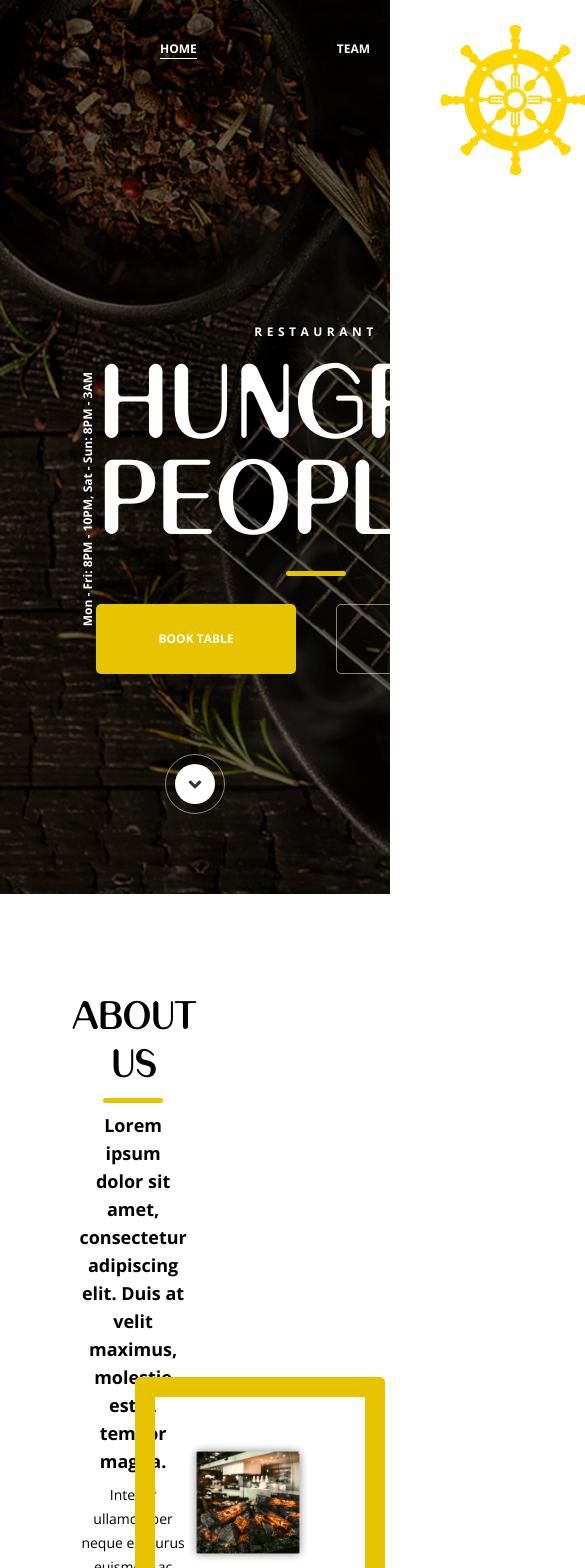
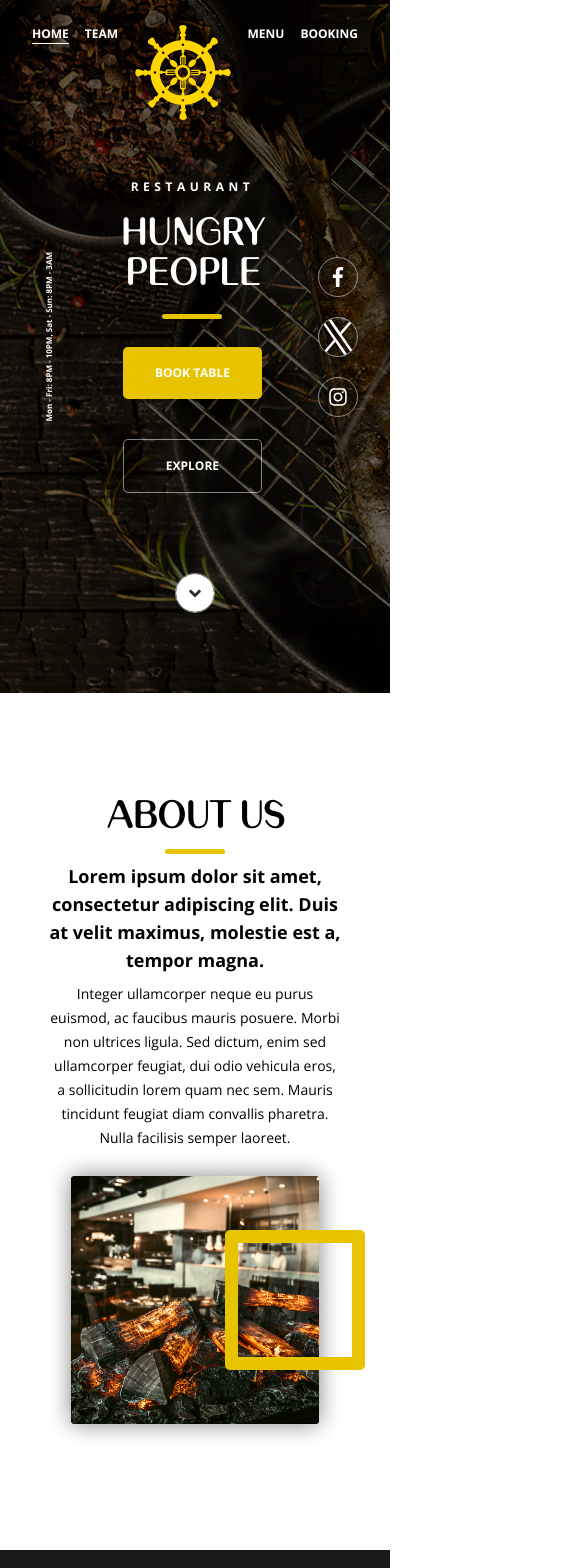
Before and after one commit to AbuTokio/restaurant-hungry-people, a React (Vite) app: page / in a window 390 px wide. Shown: the top 1568 px of the page, 585 px wide, since content can reach past the window. Built offline with nearby package versions, Linux system fonts and the light colour scheme.

Commit message:
responsive design

```diff
--- a/package.json
+++ b/package.json
@@ -4,7 +4,7 @@
   "version": "0.0.0",
   "type": "module",
   "scripts": {
-    "dev": "vite",
+    "dev": "vite --host",
     "build": "tsc -b && vite build",
     "lint": "eslint .",
     "preview": "vite preview"
--- a/src/components/accent/Accent.tsx
+++ b/src/components/accent/Accent.tsx
@@ -7,7 +7,8 @@ export default function Accent({ square, className }: AccentProps) {
   return (
     <>
       {square ? (
-        <div className={`${className} w-[250px] h-[250px] border-20 border-accent bg-transparent rounded-[5px]`}></div>
+        <div
+          className={`${className} w-[140px] h-[140px] border-13 md:w-[175px] md:h-[175px] md:border-15 2xl:w-[250px] 2xl:h-[250px] 2xl:border-20 border-accent bg-transparent rounded-[5px]`}></div>
       ) : (
         <div className={`${className} w-15 h-[5px] rounded-full bg-accent`}></div>
       )}
--- a/src/components/booking-form/BookingForm.tsx
+++ b/src/components/booking-form/BookingForm.tsx
@@ -81,7 +81,7 @@ export default function BookingForm() {
       {showAlert && (
         <Alert
           ref={ref.alert}
-          className="fixed z-999 bottom-30 left-1/2 -translate-x-1/2 transition-all duration-300"
+          className="fixed z-999 bottom-30 left-1/2 -translate-x-1/2 transition-all duration-300 w-[203px] md:w-fit text-center"
           severity="error">
           Please fill in all fields!
         </Alert>
--- a/src/components/button/Button.tsx
+++ b/src/components/button/Button.tsx
@@ -6,13 +6,13 @@ interface ButtonProps {
   filled?: boolean
   label?: string
   icon?: string
-  iconPadding?: number
+  iconSize?: number
   onClick?: () => void
   linkTo?: string
   className?: string
 }
 
-export default function Button({ filled, label, icon, iconPadding = 4, onClick, linkTo, className }: ButtonProps) {
+export default function Button({ filled, label, icon, iconSize = 5, onClick, linkTo, className }: ButtonProps) {
   const [clicked, setClicked] = useState(false)
   const { scrollToMain } = useScroll()
 
@@ -24,7 +24,9 @@ export default function Button({ filled, label, icon, iconPadding = 4, onClick,
             ? "bg-accent active:bg-accent-darker"
             : "bg-transparent border border-[#FFFFFF80] active:bg-[#FFFFFF80]"
         } ${
-          icon ? "border-[#FFFFFF33] w-15 h-15 rounded-full" : "rounded-[5px] px-15 py-6 min-w-50"
+          icon
+            ? "border-[#FFFFFF33] md:w-15 md:h-15 w-10 h-10 rounded-full"
+            : "rounded-[5px] md:px-15 px-8 md:py-6 py-4 md:min-w-50"
         } font-opensans font-bold text-xs text-white leading-5 uppercase cursor-pointer overflow-hidden hover:scale-105 transition-all duration-300 ease-in-out`}
         onClick={
           linkTo
@@ -38,7 +40,15 @@ export default function Button({ filled, label, icon, iconPadding = 4, onClick,
               }
             : onClick
         }>
-        {icon ? icon && <img className={`mx-auto p-${iconPadding.toString()}`} src={icon} alt={label} /> : label}
+        {icon
+          ? icon && (
+              <img
+                className={`mx-auto w-${iconSize} h-${iconSize} md:w-${iconSize + 5} md:h-${iconSize + 5} md:px-1`}
+                src={icon}
+                alt={label}
+              />
+            )
+          : label}
       </button>
       {linkTo && !linkTo.startsWith("http") && clicked && <Navigate to={linkTo} />}
     </>
--- a/src/components/header/Header.tsx
+++ b/src/components/header/Header.tsx
@@ -8,31 +8,31 @@ interface HeaderProps {
 
 export default function Header({ onScrollToMain }: HeaderProps) {
   return (
-    <header className="px-20 bg-[url(/img/bg-header.png)] bg-cover">
-      <section className="mx-auto pt-[25px] px-20 w-fit flex gap-17.5 font-opensans text-white font-bold text-xs leading-4.5 uppercase">
+    <header className="2xl:px-20 md:px-20 px-8 bg-[url(/img/bg-header.png)] bg-cover">
+      <section className="w-full justify-between 2xl:mx-auto pt-[25px] 2xl:px-20 2xl:w-fit flex 2xl:gap-17.5 font-opensans text-white font-bold text-xs leading-4.5 uppercase">
         <Nav elements={[{ name: "Home", path: "/" }, { name: "Team" }]} />
-        <img src="/img/logo.svg" alt="brand-logo" />
+        <img className="w-24 md:w-36 2xl:w-full" src="/img/logo.svg" alt="brand-logo" />
         <Nav elements={[{ name: "Menu" }, { name: "Booking" }]} />
       </section>
 
-      <section className="mt-37.5 mx-auto text-white flex justify-between items-center w-full">
-        <div className="flex justify-center items-center w-15">
-          <p className="font-opensans font-bold text-xs [writing-mode:vertical-rl] rotate-180">
+      <section className="2xl:mt-37.5 md:mt-25 mt-15 md:mx-auto text-white flex justify-between items-center w-full">
+        <div className="flex justify-center items-center w-10 md:w-15">
+          <p className="font-opensans font-bold text-[8px] md:text-xs [writing-mode:vertical-rl] rotate-180">
             Mon - Fri: 8PM - 10PM, Sat - Sun: 8PM - 3AM
           </p>
         </div>
         <div className="font-bold mx-auto w-fit flex flex-col items-center gap-5">
           <span className="font-opensans text-xs leading-3.5 tracking-[0.375em] uppercase">Restaurant</span>
-          <h1 className="font-banny text-8xl uppercase">Hungry People</h1>
+          <h1 className="font-banny md:text-8xl text-4xl uppercase text-center">Hungry People</h1>
           <Accent />
-          <div className="mt-2 flex gap-10">
+          <div className="mt-2 flex gap-10 flex-col md:flex-row">
             <Button filled label="Book table" linkTo="booking" />
             <Button label="explore" linkTo="menu" />
           </div>
         </div>
         <div className="flex flex-col justify-center items-center gap-5">
           <Button icon="/img/facebook.svg" linkTo="https://www.facebook.com/" />
-          <Button iconPadding={5} icon="/img/x.svg" linkTo="https://www.x.com/" />
+          <Button iconSize={5} icon="/img/x.svg" linkTo="https://www.x.com/" />
           <Button icon="/img/instagram.svg" linkTo="https://www.instagram.com/" />
         </div>
       </section>
--- a/src/components/menu-container/MenuContainer.tsx
+++ b/src/components/menu-container/MenuContainer.tsx
@@ -11,7 +11,7 @@ export default function MenuContainer() {
   }, [])
 
   return (
-    <div className="flex w-full justify-between">
+    <div className="flex flex-col 2xl:flex-row w-full justify-between items-center 2xl:items-start gap-12 2xl:gap-0">
       {categories.map((category, index) => (
         <MenuRow key={index} data={hungryData.filter((item: MenuItem) => item.category === category)} />
       ))}
--- a/src/components/menu-row/MenuRow.tsx
+++ b/src/components/menu-row/MenuRow.tsx
@@ -7,7 +7,7 @@ interface MenuRowProps {
 
 export default function MenuRow({ data }: MenuRowProps) {
   return (
-    <div className="flex flex-col gap-6 grow max-w-[310px]">
+    <div className="flex flex-col gap-6 grow w-full 2xl:max-w-[310px] md:max-w-[500px] max-w-[330px]">
       {data.map((item, index) => (
         <MenuRowItem key={index} item={item} />
       ))}
--- a/src/components/menu-title/MenuTitle.tsx
+++ b/src/components/menu-title/MenuTitle.tsx
@@ -9,11 +9,11 @@ export default function MenuTitle() {
   }, [])
 
   return (
-    <div className="flex">
+    <div className="flex flex-col 2xl:flex-row">
       {categories.map((category, index) => (
         <p
           className={`font-opensans font-bold text-xs text-secondary leading-4.5 text-center content-center uppercase w-30 h-12.5 ${
-            index < categories.length - 1 && "border-r border-[#33333333]"
+            index < categories.length - 1 && "border-b 2xl:border-b-0 2xl:border-r border-[#33333333]"
           }`}
           key={index}>
           {category}
--- a/src/components/nav/Nav.tsx
+++ b/src/components/nav/Nav.tsx
@@ -14,7 +14,7 @@ export default function Nav({ elements }: NavProps) {
   const { scrollToMain } = useScroll()
 
   return (
-    <nav className="pt-[15px] flex gap-35">
+    <nav className="2xl:pt-[15px] md:pt-[15px] flex gap-4 2xl:gap-35 md:gap-27">
       {elements.map(({ name, path }) => (
         <NavLink
           className={({ isActive }) => `${isActive && "border-b"} h-fit`}
--- a/src/components/section-image/SectionImage.tsx
+++ b/src/components/section-image/SectionImage.tsx
@@ -8,9 +8,9 @@ interface SectionImageProps {
 
 export default function SectionImage({ src, alt = "image", orientation }: SectionImageProps) {
   return (
-    <div className={`w-fit flex justify-center items-center ${orientation === "left" && "pl-20"}`}>
+    <div className={`w-fit flex justify-center items-center ${orientation === "left" && "2xl:pl-20"}`}>
       <div className="relative">
-        <img src={src} alt={alt} />
+        <img className="w-[300px] md:w-[350px] 2xl:w-full" src={src} alt={alt} />
         <div
           className={`w-fit rounded-[5px] absolute top-1/2 -translate-y-1/2 ${
             orientation === "left" ? "left-[50px] -translate-x-1/2" : "right-[50px] translate-x-1/2"
--- a/src/components/section/Section.tsx
+++ b/src/components/section/Section.tsx
@@ -17,8 +17,10 @@ export default function Section({ title, subtitle, description, imgUrl, orientat
   const textArticle = (
     <article
       className={`flex flex-col justify-center items-center gap-2 ${
-        (orientation === "left" || orientation === "right") && "w-6/13"
-      } ${orientation === "menu" && "w-7/16"} ${orientation === "booking-confirmation" && "flex-1"}`}>
+        (orientation === "left" || orientation === "right") && "md:w-6/13 w-3/4"
+      } ${orientation === "menu" && "2xl:w-7/16 md:w-2/3 w-3/4"} ${
+        orientation === "booking-confirmation" && "flex-1"
+      }`}>
       <H2 label={title} />
       {subtitle && <p className="font-opensans font-bold text-lg leading-7 text-center">{subtitle}</p>}
       {description && <p className="font-opensans text-sm leading-6 text-center">{description}</p>}
@@ -53,35 +55,39 @@ export default function Section({ title, subtitle, description, imgUrl, orientat
   switch (orientation) {
     case "left":
       return (
-        <section className={`${className} px-20 py-25 flex justify-between items-center`}>
+        <section
+          className={`${className} mx-auto 2xl:px-20 2xl:pl-40 md:pl-15 py-25 md:px-5 flex flex-col md:flex-row justify-between items-center`}>
           {textArticle}
           {imageArticle}
         </section>
       )
     case "right":
       return (
-        <section className={`${className} px-20 py-25 flex`}>
+        <section
+          className={`${className} mx-auto 2xl:px-20 md:px-20 py-25 flex flex-col md:flex-row justify-between items-center`}>
           {imageArticle}
           {textArticle}
         </section>
       )
     case "menu":
       return (
-        <section className={`${className} px-20 py-25 flex flex-col justify-center items-center gap-12.5`}>
+        <section className={`${className} 2xl:px-20 py-25 flex flex-col justify-center items-center gap-12.5`}>
           {textArticle}
           {menuArticle}
         </section>
       )
     case "booking":
       return (
-        <section className={`${className} px-20 py-25 flex justify-between items-center`}>
+        <section
+          className={`${className} px-8 2xl:px-20 2xl:pl-45 py-25 flex flex-col 2xl:flex-row justify-between gap-10 2xl:gap-0 items-center`}>
           {bookingArticle}
           {imageArticle}
         </section>
       )
     case "booking-confirmation":
       return (
-        <section className={`${className} px-20 py-25 flex justify-between items-center`}>
+        <section
+          className={`${className} px-10 2xl:px-20 py-25 flex flex-col 2xl:flex-row gap-10 2xl:gap-0 justify-between items-center`}>
           {textArticle}
           {imageArticle}
         </section>
--- a/src/pages/booking/Booking.tsx
+++ b/src/pages/booking/Booking.tsx
@@ -32,9 +32,9 @@ export default function Booking() {
         orientation={status === "confirmed" ? "booking-confirmation" : "booking"}
         subtitle={status === "confirmed" ? "Thanks for dining with us." : ""}
       />
-      <p className="text-center mb-30 font-opensans text-xs text-[#33333380]">
-        Mon - Fri: <span className="font-bold">8PM - 10PM</span>, Sat - Sun:{" "}
-        <span className="font-bold">8PM - 3AM</span>, Phone:{" "}
+      <p className="text-center mb-30 font-opensans text-[8px] md:text-xs text-[#33333380]">
+        Mon - Fri: <span className="font-bold">8PM - 10PM</span>, Sat - Sun:
+        <span className="font-bold"> 8PM - 3AM</span>, Phone:
         <span className="font-bold">+40 729 131 637/+40 726 458 782</span>
       </p>
 
```
Also changed, not shown: 1 other file (tests, documents, lock files or other folders).
